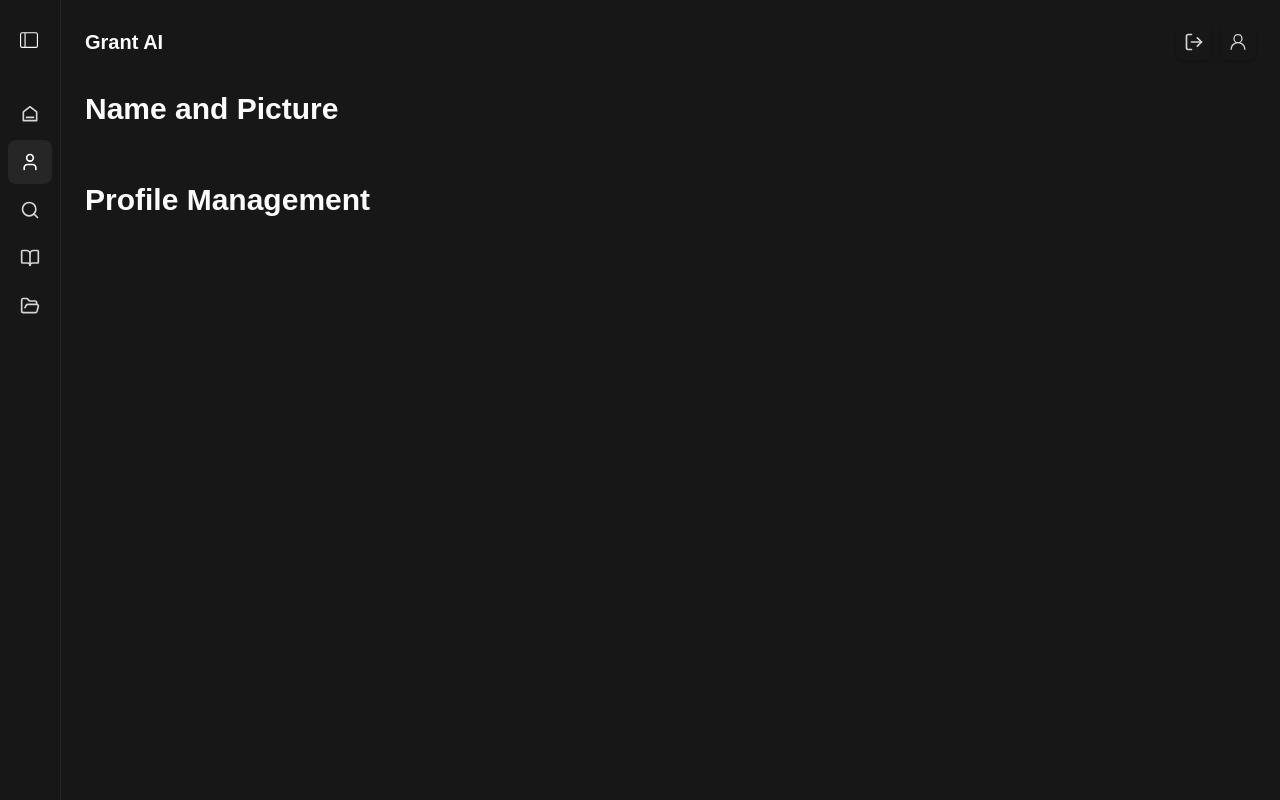
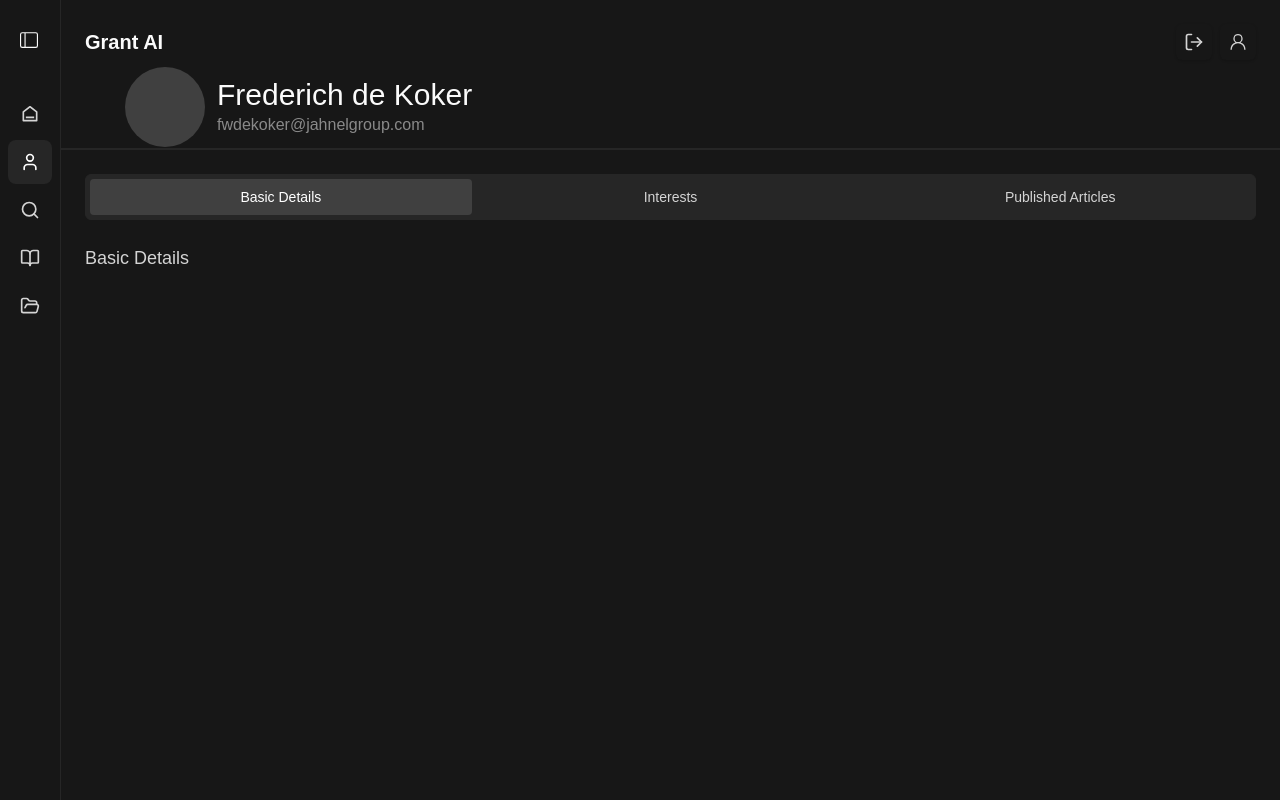
Before and after one commit to Frederichdk/GrantAI, a Next.js app: page /profile in a window 1280 px wide. Built offline with nearby package versions, Linux system fonts and the light colour scheme.

Commit message:
feat: add user onboarding functionality and improve dashboard layout

```diff
--- a/app/(shell)/(dashboard)/layout.jsx
+++ b/app/(shell)/(dashboard)/layout.jsx
@@ -1,14 +1,10 @@
-import Link from "next/link";
-import { GoPerson } from "react-icons/go";
-import Logout from "@/components/client/TempLogout";
+import HeaderSwitch from "@/components/client/HeaderSwitch";
 
 export default function DashboardLayout({ children }) {
   return (
     <div className="h-full flex flex-col ">
-      <header className="h-1/8 ">
-        <div className="mx-auto p-6">
-          <h1 className="text-3xl font-bold mb-6">Name and Picture</h1>
-        </div>
+      <header className="h-1/9 pl-16 flex items-start">
+        <HeaderSwitch />
       </header>
       <main className="flex-1">
         <div className="h-full">{children}</div>
--- a/app/(shell)/(dashboard)/page.jsx
+++ b/app/(shell)/(dashboard)/page.jsx
@@ -4,11 +4,11 @@ export default function DashboardPage() {
   return (
     <AuthGate>
       <div className="w-full h-full flex flex-col">
-        <div className="flex-1 p-6">
-          <h1 className="text-3xl font-bold mb-6">Search bar</h1>
+        <div className="flex-1 flex flex-row justify-center p-6">
+          <h1 className="text-3xl font-bold mb-6">(Search bar)</h1>
         </div>
-        <div className="flex-3 p-6">
-          <h1 className="text-3xl font-bold mb-6">Grant Recomendations</h1>
+        <div className="flex-3 flex flex-row justify-center p-6">
+          <h1 className="text-3xl font-bold mb-6">(Grant Recomendations)</h1>
         </div>
       </div>
     </AuthGate>
--- a/app/(shell)/(dashboard)/profile/page.jsx
+++ b/app/(shell)/(dashboard)/profile/page.jsx
@@ -1,8 +1,9 @@
+import ProfileTabPicker from "@/components/client/ProfileTabPicker";
+
 export default function ProfileManagmentPage() {
   return (
-    <div className="container mx-auto p-6">
-      <h1 className="text-3xl font-bold mb-6">Profile Management</h1>
-      <div className="grid grid-cols-1 md:grid-cols-2 lg:grid-cols-3 gap-6"></div>
+    <div className="p-6 border-t-2 border-neutral-800 ">
+      <ProfileTabPicker />
     </div>
   );
 }
--- /dev/null
+++ b/app/actions/userActions.js
@@ -0,0 +1,50 @@
+"use server";
+
+import { promises as fs } from "fs";
+import path from "path";
+
+const DATA_PATH = path.join(process.cwd(), "app/data/users.json");
+
+async function readData() {
+  try {
+    const txt = await fs.readFile(DATA_PATH, "utf-8");
+    return JSON.parse(txt);
+  } catch {
+    return [];
+  }
+}
+async function writeData(users) {
+  await fs.writeFile(DATA_PATH, JSON.stringify(users, null, 2));
+}
+
+export async function completeOnboarding(profile) {
+  const users = await readData();
+  const now = new Date().toISOString();
+
+  const user = {
+    orcid: profile.orcid,
+    fullName: profile.name || "",
+    email: profile.email || "",
+    location: profile.location || "",
+    university: profile.university || "",
+    primaryField: profile.primaryField || "",
+    secondaryField: profile.secondaryField || "",
+    degrees: (profile.degrees || "")
+      .split(",")
+      .map((s) => s.trim())
+      .filter(Boolean),
+    researchGoals: (profile.goalsCsv || "")
+      .split(",")
+      .map((s) => s.trim())
+      .filter(Boolean),
+    createdAt: now,
+    updatedAt: now,
+  };
+
+  const i = users.findIndex((u) => u.orcid === user.orcid);
+  if (i === -1) users.push(user);
+  else users[i] = user;
+
+  await writeData(users);
+  return user;
+}
--- /dev/null
+++ b/app/api/onboard/route.jsx
@@ -0,0 +1,8 @@
+import { completeOnboarding } from "@/app/actions/userActions";
+
+export async function POST(req) {
+  const body = await req.json();
+  const saved = await completeOnboarding(body);
+  console.log("post successful");
+  return Response.json(saved);
+}
--- /dev/null
+++ b/app/data/users.json
@@ -0,0 +1,15 @@
+[
+  {
+    "orcid": "0000-0000-0000-0000",
+    "fullName": "",
+    "email": "",
+    "location": "",
+    "university": "",
+    "primaryField": "",
+    "secondaryField": "",
+    "degrees": [],
+    "researchGoals": [],
+    "createdAt": "2025-10-23T20:04:18.668Z",
+    "updatedAt": "2025-10-23T20:04:18.668Z"
+  }
+]
--- /dev/null
+++ b/components/client/HeaderSwitch.jsx
@@ -0,0 +1,29 @@
+"use client";
+import { usePathname } from "next/navigation";
+
+function DashboardHeader() {
+  return (
+    <div>
+      <h1 className="text-3xl">Hello, Frederich de Koker</h1>
+      <h2 className="text-text-pri/50">How can I help?</h2>
+    </div>
+  );
+}
+
+function ProfileHeader() {
+  return (
+    <div className="flex items-center gap-3">
+      <div className="size-20 rounded-full bg-neutral-700" />
+      <div>
+        <h1 className="text-3xl">Frederich de Koker</h1>
+        <h2 className="text-text-pri/50">fwdekoker@jahnelgroup.com</h2>
+      </div>
+    </div>
+  );
+}
+
+export default function HeaderSwitch() {
+  const pathname = usePathname();
+  const isProfile = pathname === "/profile" || pathname.startsWith("/profile/");
+  return isProfile ? <ProfileHeader /> : <DashboardHeader />;
+}
--- a/components/client/OnboardingCard.jsx
+++ b/components/client/OnboardingCard.jsx
@@ -8,8 +8,6 @@ const ORCID_REGEX = /^\d{4}-\d{4}-\d{4}-\d{3}[0-9X]$/;
 export default function OnboardingCard() {
   const router = useRouter();
   const [step, setStep] = useState(1);
-
-  // Refs instead of useState
   const [orcid, setOrcid] = useState("");
   const formRef = useRef();
 
@@ -28,16 +26,24 @@ export default function OnboardingCard() {
       alert("Please enter a valid ORCID");
       return;
     }
-
     localStorage.setItem("user", JSON.stringify({ orcid }));
     setStep(2);
   }
 
-  function handleComplete(e) {
+  async function handleComplete(e) {
     e.preventDefault();
     const data = Object.fromEntries(new FormData(formRef.current));
     const prev = JSON.parse(localStorage.getItem("user") || "{}");
-    localStorage.setItem("user", JSON.stringify({ ...prev, ...data }));
+    const full = { ...prev, ...data };
+
+    await fetch("/api/onboard", {
+      method: "POST",
+      headers: { "Content-Type": "application/json" },
+      body: JSON.stringify(full),
+    });
+
+    localStorage.setItem("user", JSON.stringify(full));
+
     router.push("/");
   }
 
--- /dev/null
+++ b/components/client/ProfileTabPicker.jsx
@@ -0,0 +1,48 @@
+"use client";
+import { useState } from "react";
+import { motion } from "framer-motion";
+
+const TABS = ["Basic Details", "Interests", "Published Articles"];
+
+export default function ProfileTabPicker() {
+  const [active, setActive] = useState(TABS[0]);
+
+  return (
+    <>
+      <div
+        role="tablist"
+        className="flex gap-2 rounded-md border border-neutral-800 bg-black-fore p-1"
+      >
+        {TABS.map((tab) => {
+          const isActive = tab === active;
+          return (
+            <button
+              key={tab}
+              role="tab"
+              aria-selected={isActive}
+              aria-controls={`panel-${tab}`}
+              onClick={() => setActive(tab)}
+              className={`relative px-4 py-2 rounded-sm text-sm transition flex-1
+                ${
+                  isActive
+                    ? "text-white"
+                    : "text-neutral-300 hover:bg-neutral-700/40 hover:text-white"
+                }`}
+            >
+              {isActive && (
+                <motion.span
+                  layoutId="tabHighlight"
+                  className="absolute inset-0 rounded-sm bg-search"
+                  transition={{ type: "spring", stiffness: 500, damping: 40 }}
+                />
+              )}
+              <span className="relative z-10">{tab}</span>
+            </button>
+          );
+        })}
+      </div>
+
+      <h2 className="mt-6 text-lg text-neutral-300">{active}</h2>
+    </>
+  );
+}
--- a/components/client/Sidebar.jsx
+++ b/components/client/Sidebar.jsx
@@ -12,8 +12,8 @@ export default function Sidebar() {
     { href: "/", icon: RiHome6Line, label: "Dashboard" },
     { href: "/profile", icon: LuUser, label: "Profile" },
     { href: "/search", icon: LuSearch, label: "Grant Search" },
-    { href: "/grants", icon: LuBookOpen, label: "Recommendations" },
-    { href: "/proposal", icon: LuFolderOpen, label: "Proposals" },
+    { href: "/grants/123", icon: LuBookOpen, label: "Recommendations" },
+    { href: "/proposal/123", icon: LuFolderOpen, label: "Proposals" },
   ];
 
   const [expanded, setExpanded] = useState(false);
--- a/package.json
+++ b/package.json
@@ -9,6 +9,7 @@
     "lint": "eslint"
   },
   "dependencies": {
+    "framer-motion": "^12.23.24",
     "next": "15.5.6",
     "react": "19.1.0",
     "react-dom": "19.1.0",
```
Also changed, not shown: 1 other file (tests, documents, lock files or other folders).
